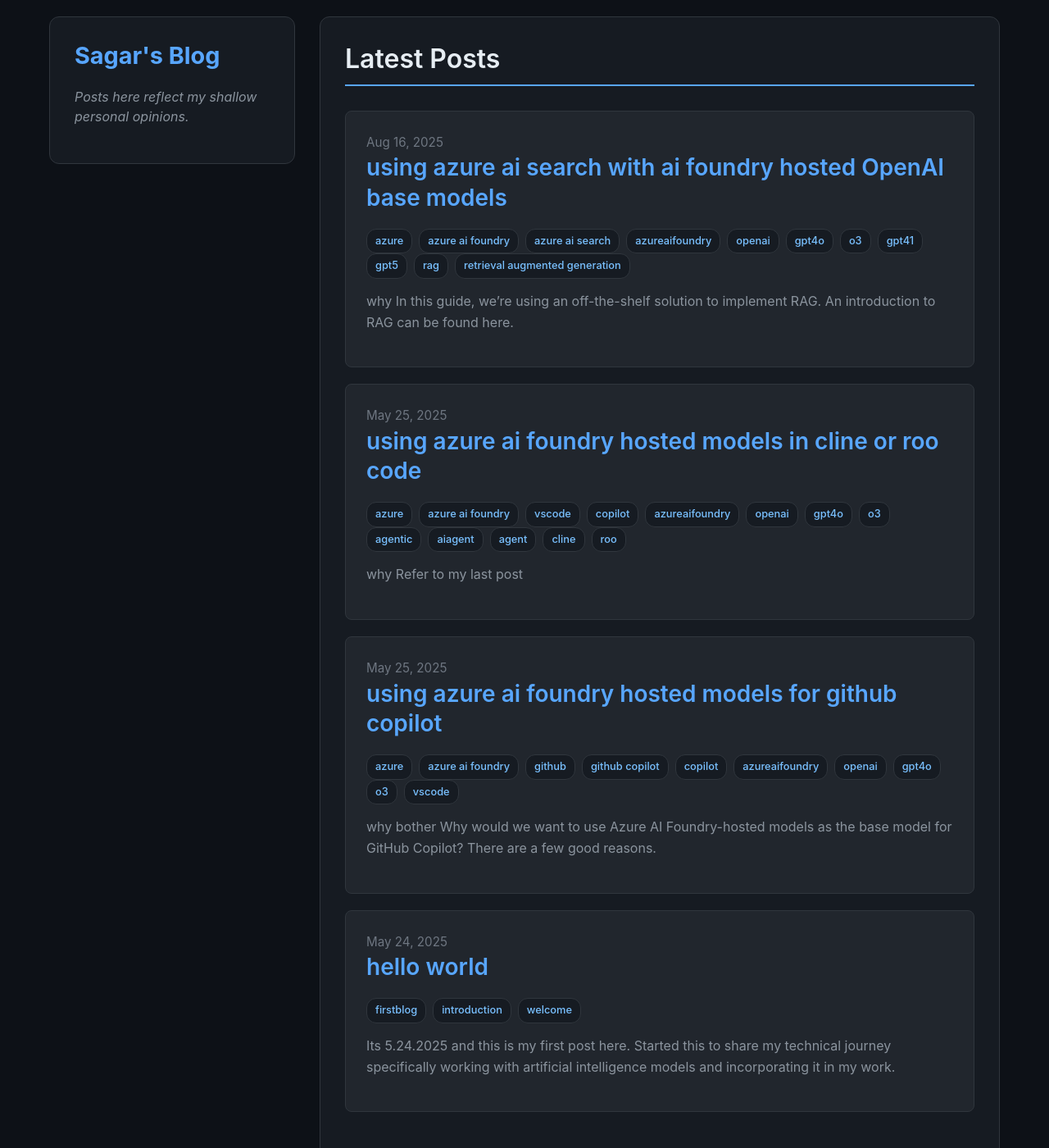
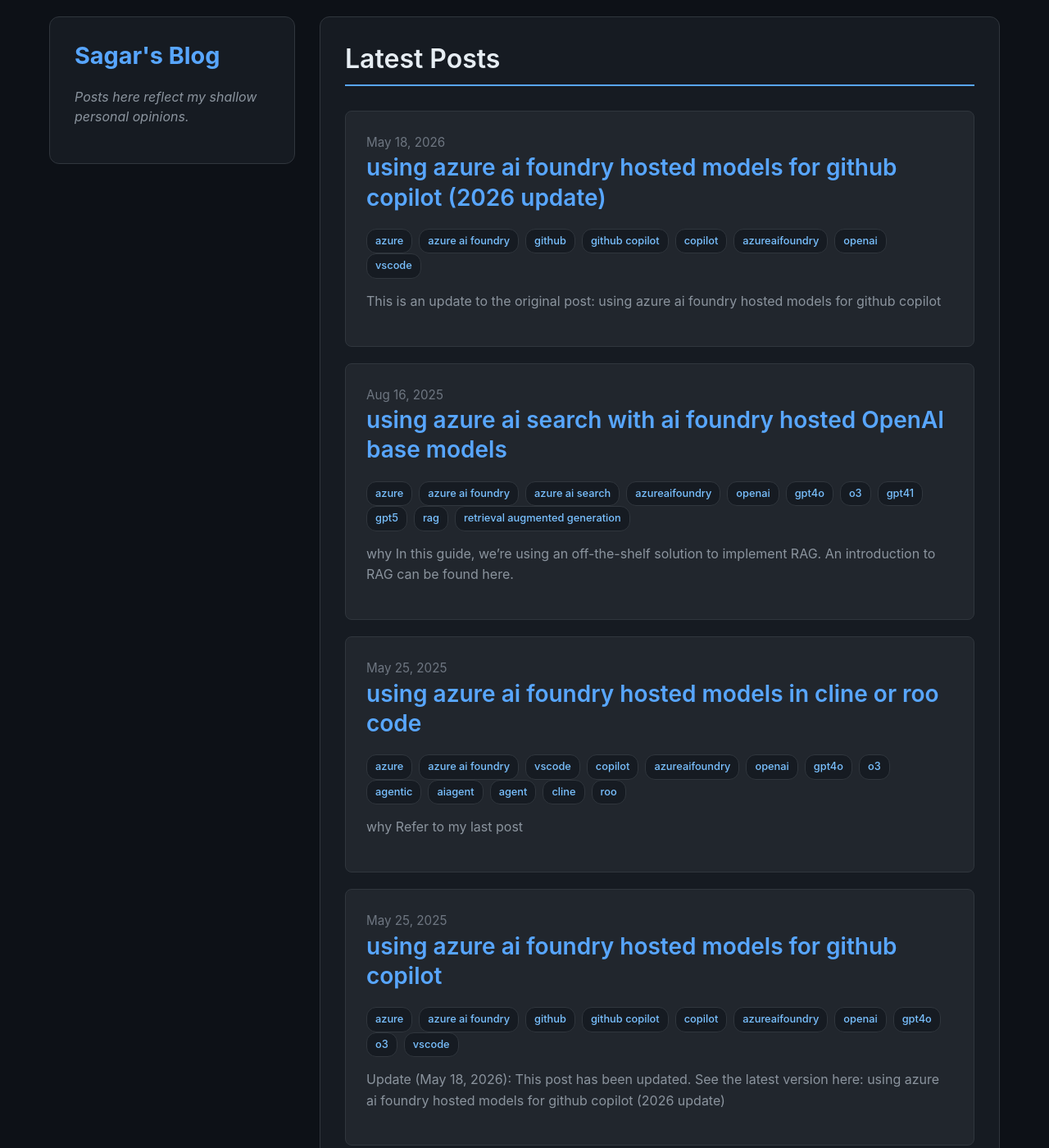
Before and after one commit to mr-sagarmandal/mr-sagarmandal.github.io, a Jekyll site: the page built from index.html, in a window 1280 px wide and 1400 px high. Shown: the whole window at 82% size. Built offline with Jekyll 4.4.1, drawn with Linux system fonts in a browser that asks for light colours; a script that is not in the unit is left out.

Commit message:
Add 2026 update post for Azure AI Foundry GitHub Copilot with new images

```diff
--- a/_posts/2025-05-25-azure-ai-foundry-github-copilot.md
+++ b/_posts/2025-05-25-azure-ai-foundry-github-copilot.md
@@ -4,6 +4,8 @@
 date:   2025-05-25 00:15:00 -0700
 categories: [azure, azure ai foundry, github, github copilot, copilot, azureaifoundry, openai, gpt4o, o3, vscode]
 ---
+
+> **Update (May 18, 2026):** This post has been updated. See the latest version here: [using azure ai foundry hosted models for github copilot (2026 update)](/2026/05/18/azure-ai-foundry-github-copilot-update.html)
 
 ## why bother
 Why would we want to use Azure AI Foundry-hosted models as the base model for GitHub Copilot? There are a few good reasons.
--- /dev/null
+++ b/_posts/2026-05-18-azure-ai-foundry-github-copilot-update.md
@@ -0,0 +1,26 @@
+---
+layout: post
+title:  "using azure ai foundry hosted models for github copilot (2026 update)"
+date:   2026-05-18 00:00:00 -0700
+categories: [azure, azure ai foundry, github, github copilot, copilot, azureaifoundry, openai, vscode]
+---
+
+> This is an update to the original post: [using azure ai foundry hosted models for github copilot](/2025/05/25/azure-ai-foundry-github-copilot.html)
+
+## new way to do so through visual studio code
+Since my post last year, Visual Studio Copilot Chat along with Github Copilot has changed considerably. The new way to connect Azure AI Foundry aka Microsoft Foundry model is more config driven.
+
+## steps
+1) Deploy a model in Microsoft Foundry.
+2) In the Copilot Chat pane click on the gear icon from the model select dropdown.
+![copilotmanagemodels2026](/assets/images/posts/aifoundrygithubcopilot/copilotmanagemodels2026.png)
+3) In the pop up window for language models, select `Add Models` and then from the dropdown select `Azure`.
+![languagemodelswindow](/assets/images/posts/aifoundrygithubcopilot/languagemodelswindow.png)
+4) Add the group name e.g., `Microsoft Foundry`.
+![groupname](/assets/images/posts/aifoundrygithubcopilot/groupname.png)
+5) Enter API key or leave empty to use Entra ID.
+![tokenprompt](/assets/images/posts/aifoundrygithubcopilot/tokenprompt.png)
+For this get the token from the Microsoft Foundry page if using token:
+![aifoundryapitoken](/assets/images/posts/aifoundrygithubcopilot/aifoundryapitoken2.png)
+6) Configure the model in the configuration json. Get the URL link to the model deployment from Microsoft Foundry. Keep the ID consistent with the model deployment.
+![configuremodel](/assets/images/posts/aifoundrygithubcopilot/configuremodel.png)
```
Also changed, not shown: assets/images/posts/aifoundrygithubcopilot/aifoundryapitoken2.png (added), assets/images/posts/aifoundrygithubcopilot/configuremodel.png (added), assets/images/posts/aifoundrygithubcopilot/copilotmanagemodels2026.png (added), assets/images/posts/aifoundrygithubcopilot/groupname.png (added), assets/images/posts/aifoundrygithubcopilot/languagemodelswindow.png (added), assets/images/posts/aifoundrygithubcopilot/tokenprompt.png (added).
